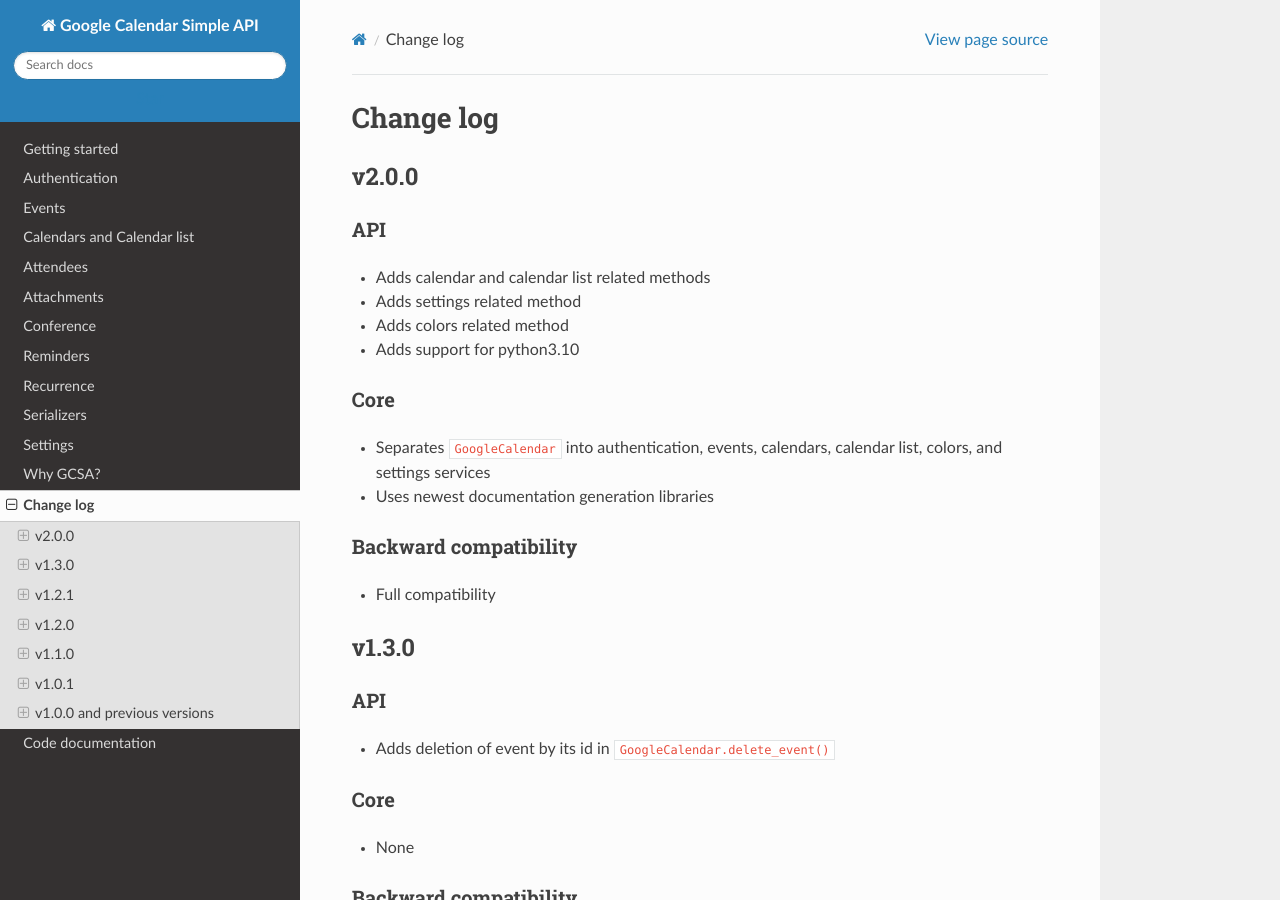
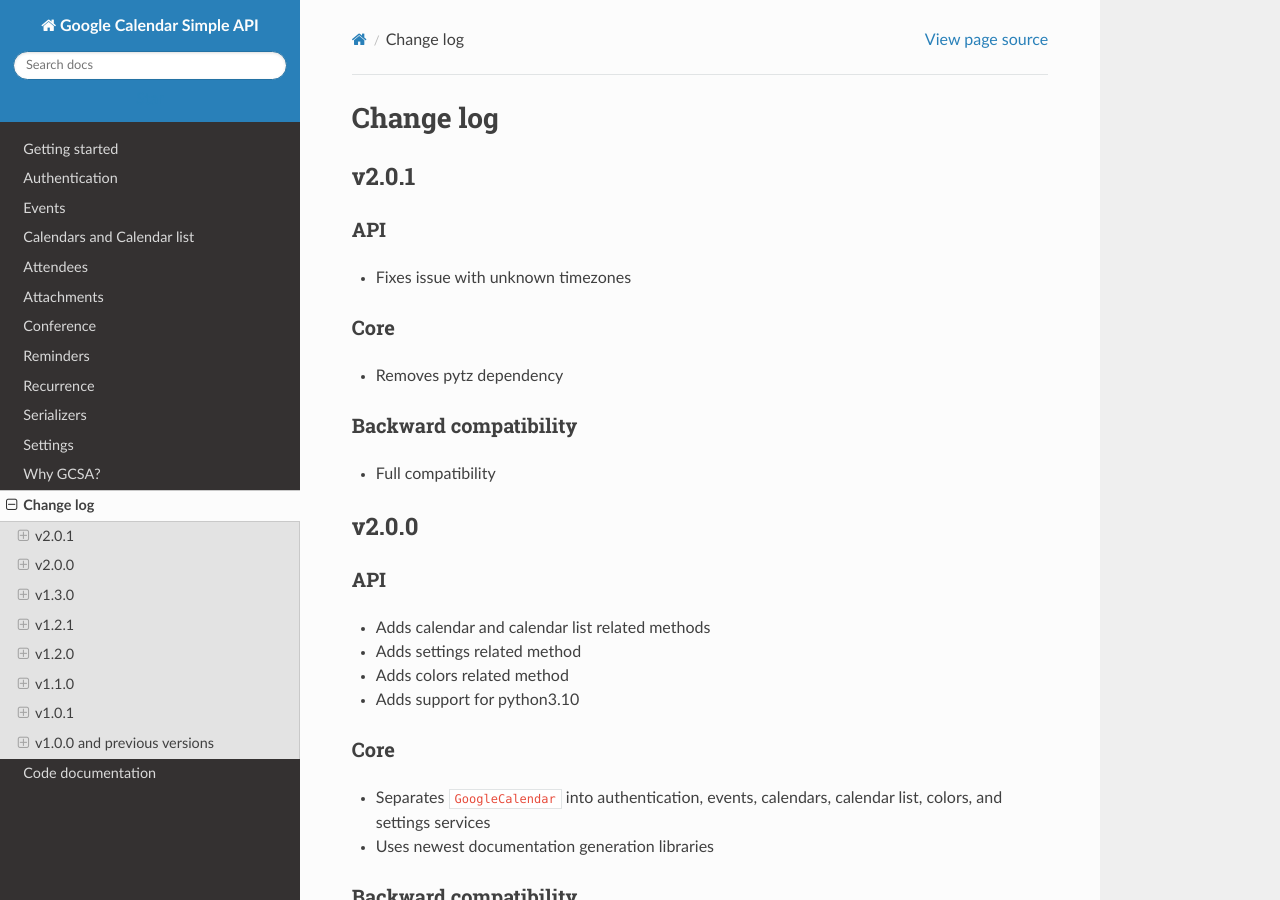
Before and after one commit to kuzmoyev/google-calendar-simple-api, a Sphinx documentation site: the page built from docs/source/change_log.rst, in a window 1280 px wide and 900 px high. Built offline with Sphinx 7.4.7 and the Read the Docs theme 2.0.0, drawn with Linux system fonts in a browser that asks for light colours; pages that are not in the unit, such as notebooks, are missing from menus.

Commit message:
Bump version

```diff
--- a/docs/source/change_log.rst
+++ b/docs/source/change_log.rst
@@ -2,6 +2,22 @@
 
 Change log
 ==========
+
+
+v2.0.1
+~~~~~~
+
+API
+---
+* Fixes issue with unknown timezones
+
+Core
+----
+* Removes pytz dependency
+
+Backward compatibility
+----------------------
+* Full compatibility
 
 
 v2.0.0
--- a/setup.py
+++ b/setup.py
@@ -14,7 +14,7 @@
 
 here = os.path.abspath(os.path.dirname(__file__))
 
-VERSION = '2.0.0'
+VERSION = '2.0.1'
 
 
 class UploadCommand(Command):
```
